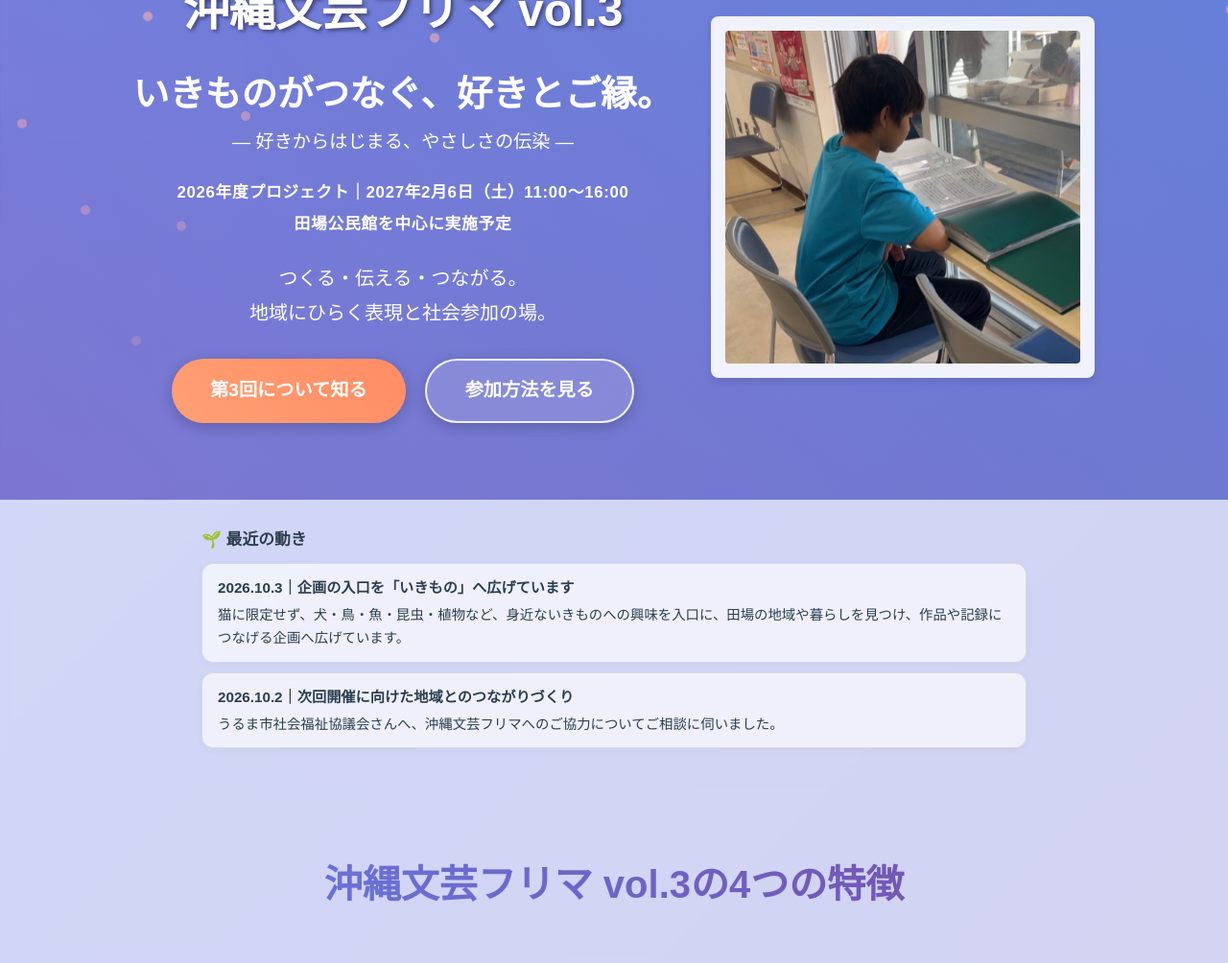
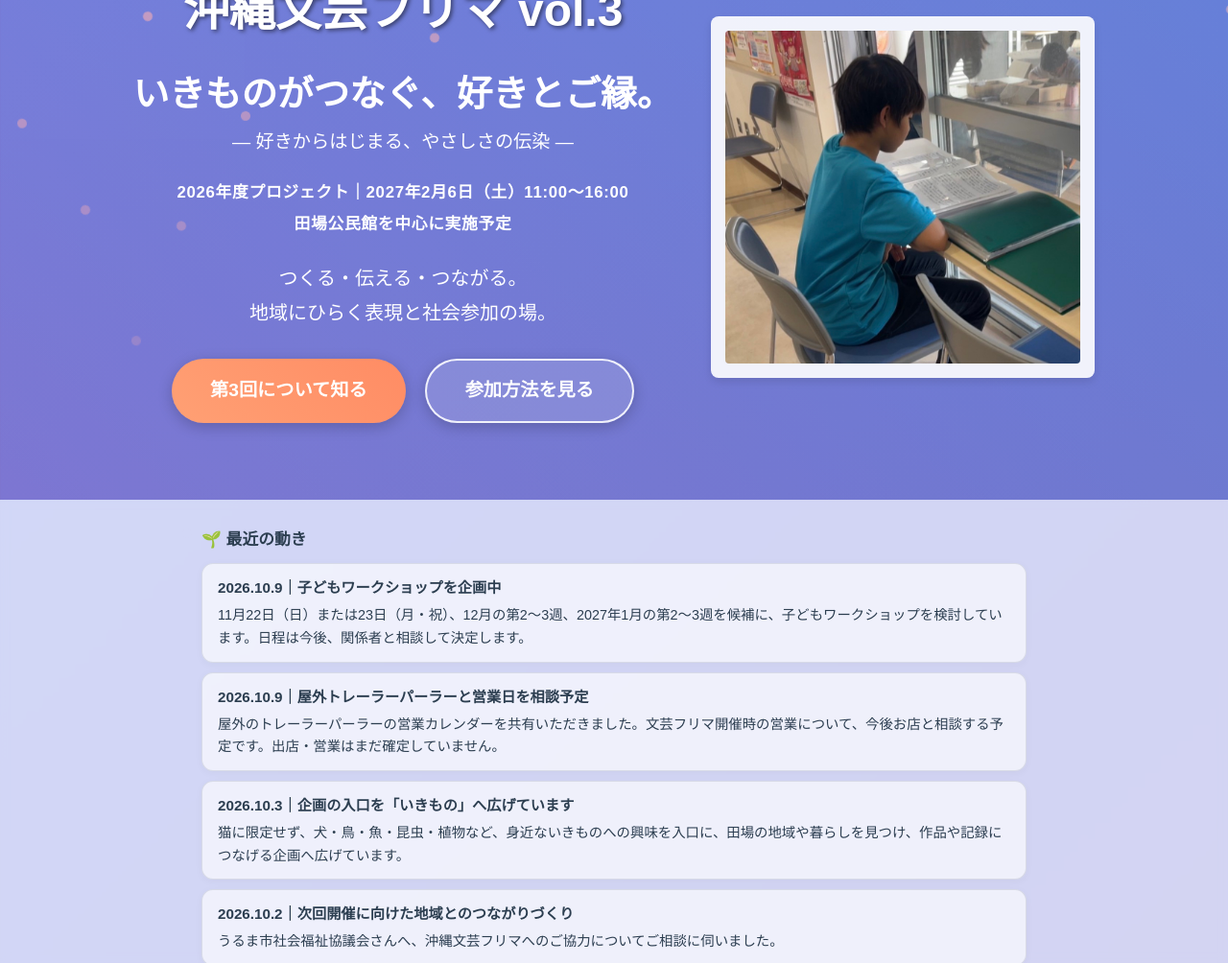
Before and after one commit to sady225/bungei-furima, a plain HTML site: page index.html in a window 1280 px wide. Shown: the part 240-1244 px from the top of the page at 96% size. Drawn offline with Linux system fonts and the light colour scheme.

Commit message:
Add Oct 9 workshop and trailer parlor planning updates

```diff
--- a/index.html
+++ b/index.html
@@ -1131,6 +1131,14 @@
                 <div style="max-width:860px; margin:0 auto;">
                     <div style="font-size:1.05rem; font-weight:bold; margin-bottom:10px;">🌱 最近の動き</div>
                     <div style="display:grid; gap:10px;">
+                        <div style="padding:12px 16px; border:1px solid rgba(44, 62, 80, .12); border-radius:12px; background:rgba(255,255,255,.64); box-shadow:0 2px 8px rgba(0,0,0,.04);">
+                            <div style="font-size:.95rem; font-weight:bold; margin-bottom:4px;">2026.10.9｜子どもワークショップを企画中</div>
+                            <p style="margin:0; font-size:.9rem; line-height:1.65;">11月22日（日）または23日（月・祝）、12月の第2〜3週、2027年1月の第2〜3週を候補に、子どもワークショップを検討しています。日程は今後、関係者と相談して決定します。</p>
+                        </div>
+                        <div style="padding:12px 16px; border:1px solid rgba(44, 62, 80, .12); border-radius:12px; background:rgba(255,255,255,.64); box-shadow:0 2px 8px rgba(0,0,0,.04);">
+                            <div style="font-size:.95rem; font-weight:bold; margin-bottom:4px;">2026.10.9｜屋外トレーラーパーラーと営業日を相談予定</div>
+                            <p style="margin:0; font-size:.9rem; line-height:1.65;">屋外のトレーラーパーラーの営業カレンダーを共有いただきました。文芸フリマ開催時の営業について、今後お店と相談する予定です。出店・営業はまだ確定していません。</p>
+                        </div>
                         <div style="padding:12px 16px; border:1px solid rgba(44, 62, 80, .12); border-radius:12px; background:rgba(255,255,255,.64); box-shadow:0 2px 8px rgba(0,0,0,.04);">
                             <div style="font-size:.95rem; font-weight:bold; margin-bottom:4px;">2026.10.3｜企画の入口を「いきもの」へ広げています</div>
                             <p style="margin:0; font-size:.9rem; line-height:1.65;">猫に限定せず、犬・鳥・魚・昆虫・植物など、身近ないきものへの興味を入口に、田場の地域や暮らしを見つけ、作品や記録につなげる企画へ広げています。</p>
```
